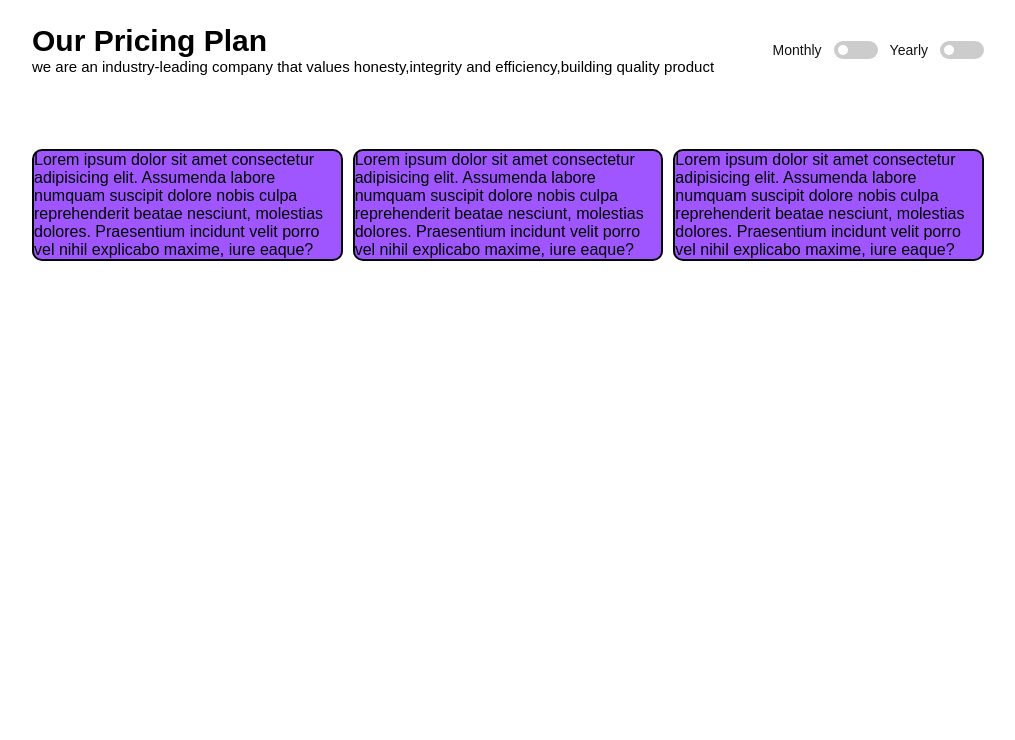
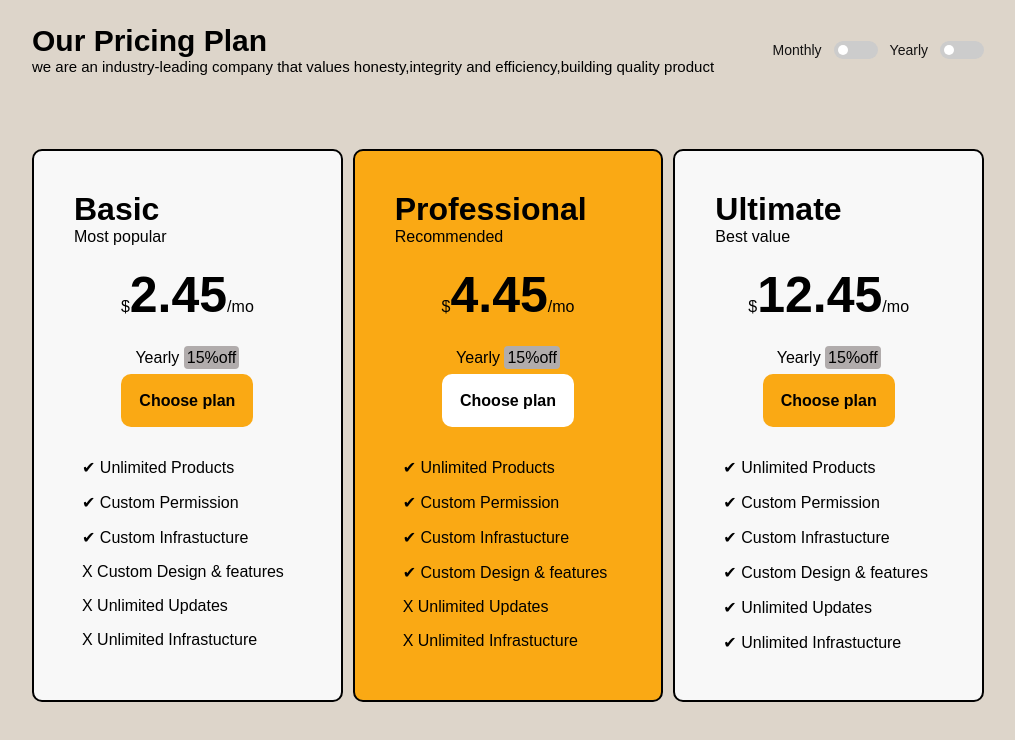
Before and after one commit to christianfilini/htmlcss-pricing-plan, a plain HTML site: page index.html in a window 1280 px wide. Shown: the whole page, without its empty margins (132-1147 px from the left). Drawn offline with Linux system fonts and the light colour scheme.

Commit message:
modificate le card come da compito

```diff
--- a/index.html
+++ b/index.html
@@ -43,15 +43,51 @@ ALT+clicks scrivo su più righe
 
 
     <main>
-        <div class="card">Lorem ipsum dolor sit amet consectetur adipisicing elit. Assumenda labore numquam suscipit
-            dolore nobis culpa reprehenderit beatae nesciunt, molestias dolores. Praesentium incidunt velit porro vel
-            nihil explicabo maxime, iure eaque?</div>
-        <div class="card">Lorem ipsum dolor sit amet consectetur adipisicing elit. Assumenda labore numquam suscipit
-            dolore nobis culpa reprehenderit beatae nesciunt, molestias dolores. Praesentium incidunt velit porro vel
-            nihil explicabo maxime, iure eaque?</div>
-        <div class="card">Lorem ipsum dolor sit amet consectetur adipisicing elit. Assumenda labore numquam suscipit
-            dolore nobis culpa reprehenderit beatae nesciunt, molestias dolores. Praesentium incidunt velit porro vel
-            nihil explicabo maxime, iure eaque?</div>
+        <div class="card">
+            <h1>Basic</h1>
+            <p>Most popular</p>
+            <div class="prize">
+                <span>$<span id="psize">2.45</span>/mo</span>
+                <div class="space">Yearly <span class="bgrey"> 15%off </span></div>
+                <span class="plan">Choose plan</span>
+            </div>
+            <div class="footercard">✔ Unlimited Products</div>
+            <div class="footercard">✔ Custom Permission</div>
+            <div class="footercard">✔ Custom Infrastucture</div>
+            <div class="footercard">X Custom Design & features</div>
+            <div class="footercard">X Unlimited Updates</div>
+            <div class="footercard">X Unlimited Infrastucture</div>
+        </div>
+        <div class="card viola">
+            <h1>Professional</h1>
+            <p>Recommended</p>
+            <div class="prize">
+                <span>$<span id="psize">4.45</span>/mo</span>
+                <div class="space">Yearly <span class="bgrey"> 15%off </span></div>
+                <span class="plan" id="bianco">Choose plan</span>
+            </div>
+            <div class="footercard">✔ Unlimited Products</div>
+            <div class="footercard">✔ Custom Permission</div>
+            <div class="footercard">✔ Custom Infrastucture</div>
+            <div class="footercard">✔ Custom Design & features</div>
+            <div class="footercard">X Unlimited Updates</div>
+            <div class="footercard">X Unlimited Infrastucture</div>
+        </div>
+        <div class="card">
+            <h1>Ultimate</h1>
+            <p>Best value</p>
+            <div class="prize">
+                <span>$<span id="psize">12.45</span>/mo</span>
+                <div class="space">Yearly <span class="bgrey"> 15%off </span></div>
+                <span class="plan">Choose plan</span>
+            </div>
+            <div class="footercard">✔ Unlimited Products</div>
+            <div class="footercard">✔ Custom Permission</div>
+            <div class="footercard">✔ Custom Infrastucture</div>
+            <div class="footercard">✔ Custom Design & features</div>
+            <div class="footercard">✔ Unlimited Updates</div>
+            <div class="footercard">✔ Unlimited Infrastucture</div>
+        </div>
     </main>
 
     <footer>
--- a/style.css
+++ b/style.css
@@ -3,6 +3,10 @@
     padding: 0;
     box-sizing: border-box;
     font-family: sans-serif;
+}
+
+html {
+    background-color: rgb(221, 213, 202);
 }
 
 header {
@@ -32,18 +36,66 @@ main {
     padding: 0 24px;
     gap: 10px;
     margin: 0 auto;
+
+
     /* per centrare la pagina IMPORTANTE */
 }
 
 .card {
     border: solid 2px;
     width: calc(100% - 20px / 3);
-    background-color: rgb(159, 86, 255);
+    background-color: rgb(248, 248, 248);
     border-color: black;
     border-radius: 10px;
-    ;
+    padding: 40px;
 }
 
+.prize {
+    text-align: center;
+    padding: 20px;
+    margin-bottom: 20px;
+}
+
+#psize {
+    font-size: 50px;
+    font-weight: bold;
+}
+
+.space {
+    padding: 25px;
+}
+
+.plan {
+    background-color: rgb(177, 172, 172);
+    border-radius: 10px;
+    padding: 18px;
+    font-weight: bold;
+    background-color: rgb(250, 169, 20);
+
+}
+
+#bianco {
+    background-color: white;
+}
+
+
+.bgrey {
+    background-color: rgb(177, 172, 172);
+    border-radius: 4px;
+    padding: 3px;
+}
+
+
+.card.viola {
+    background-color: rgb(250, 169, 20);
+}
+
+
+.footercard {
+    padding: 8px;
+}
+
+/* questi sono i css per lo Switcht */
 /* The switch - the box around the slider */
 .switch {
     position: relative;
```
